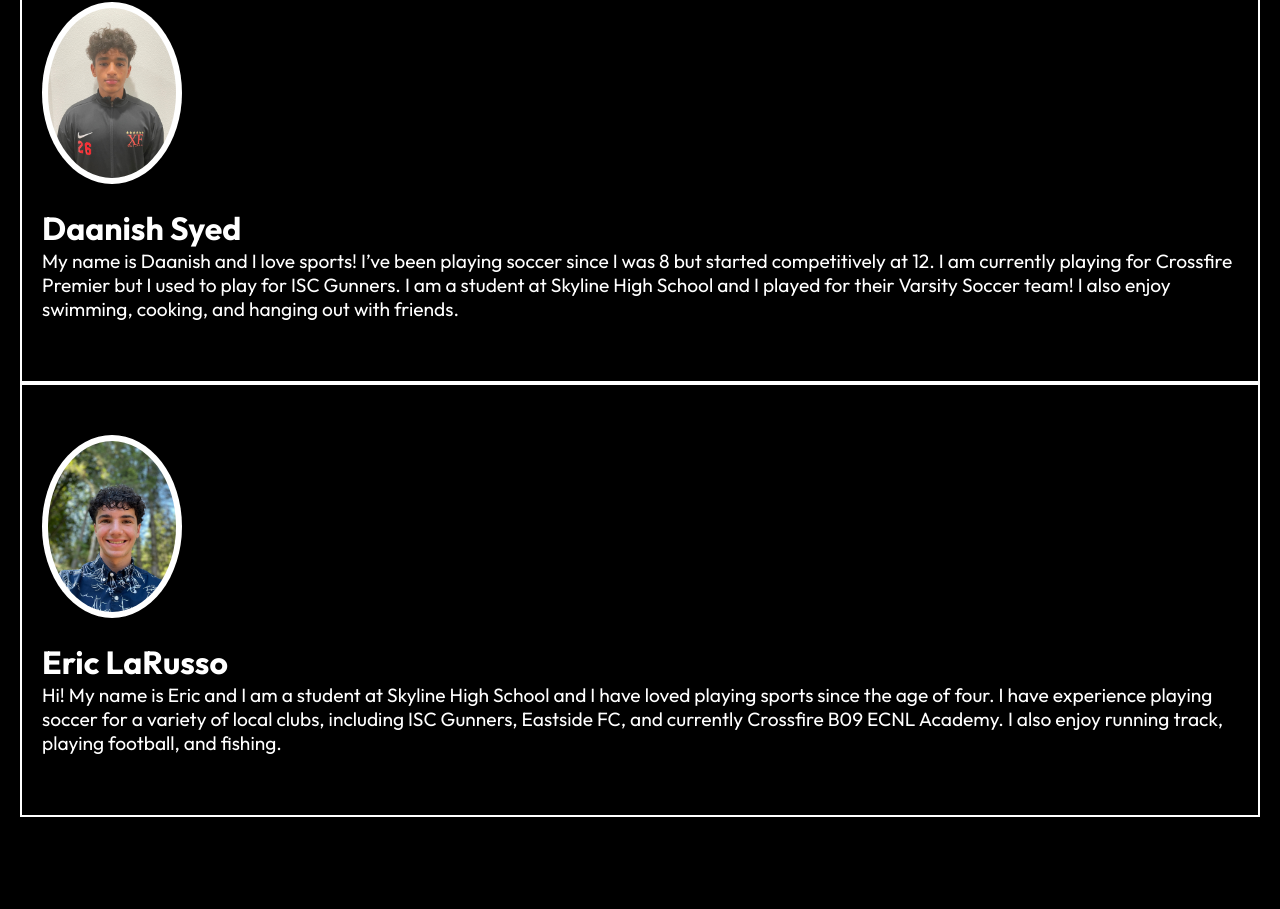
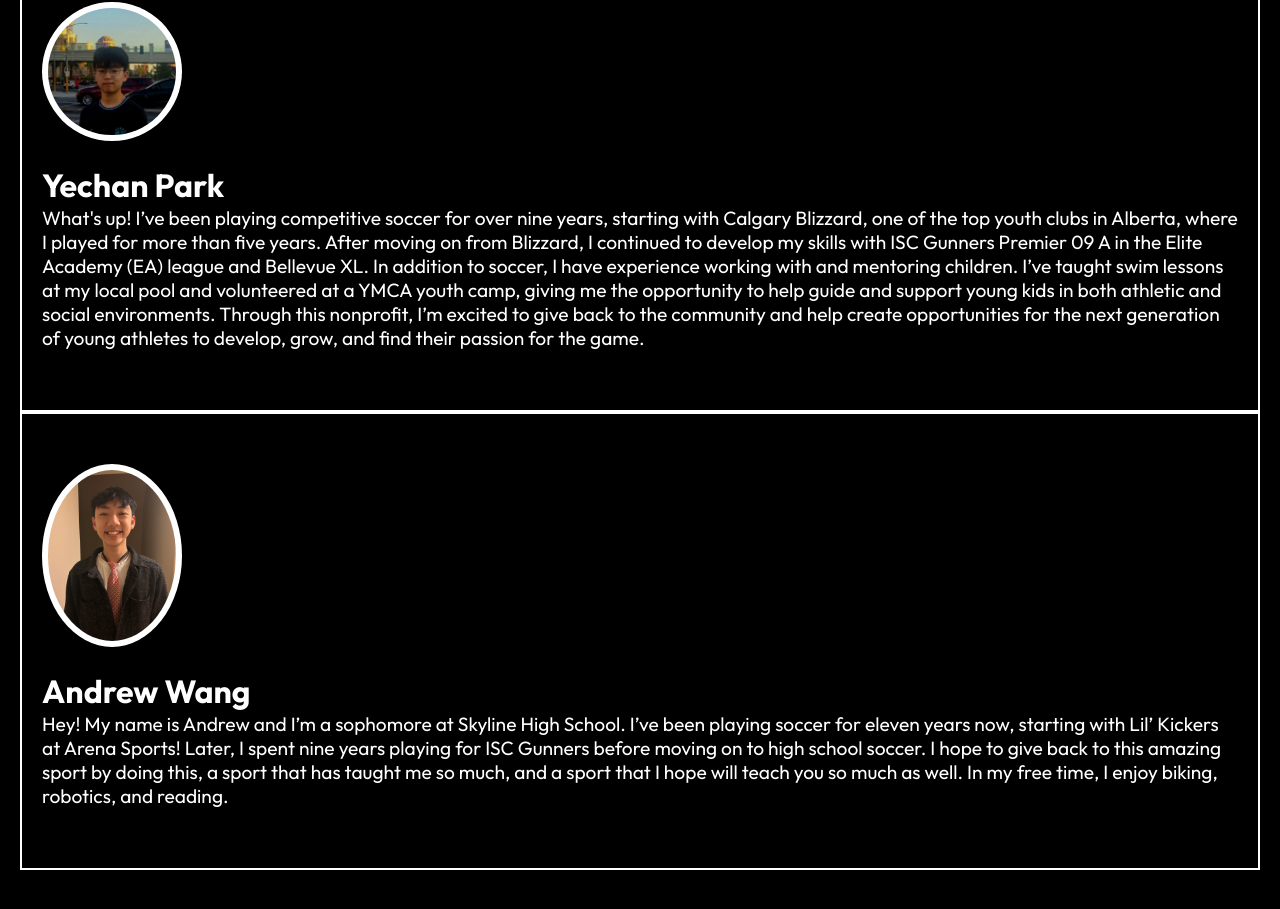
Before and after one commit to rayirthdasgupta/kick-for-cause, a React (Create React App) app: page /team in a window 1280 px wide. Shown: the part 1127-2036 px from the top of the page. Before the commit the page ends 1999 px from the top, so only its background shows below. Built offline with nearby package versions, Linux system fonts and the light colour scheme.

Commit message:
Updated new info

```diff
--- a/src/components/DonationCounter.js
+++ b/src/components/DonationCounter.js
@@ -3,13 +3,13 @@ import React from 'react';
 import { useSpring, animated } from '@react-spring/web';
 
 const DonationCounter = () => {
-  const target = 250; // The total amount raised
+  const target = 3000; // The total amount raised
 
   const { number } = useSpring({
     from: { number: 0 },
     number: target,
     delay: 200,
-    config: { duration: 3000 }
+    config: { duration: 1000 }
   });
 
   return (
--- a/src/components/HeroImg.js
+++ b/src/components/HeroImg.js
@@ -14,17 +14,17 @@ const HeroImg = () => {
       <body>
       <h1>What?</h1>
         <p>
-          Here at the Kick for Cause Sports Camp, our 4 high school trainers teach kids attending the camp the fundamentals of sports like soccer and football. We incoorporate fun activities as well to help kids love sports!
+          Here at the Kick for Cause Sports Camp, our team of 8 high school trainers teach kids attending the camp the fundamentals of soccer. We incoorporate fun activities as well to keep the kids engaged and excited to improve! Our non-profit organization is dedicated to spreading the love of the beautiful game and all our proceeds are donated to improve field-conditions across Washington, making the game more accessible! All skill-levels are welcome and our coaches have lots of experience running these camps...
           </p>
           <h1>When?</h1>
-            <p>We hold two-week camps throughout the summer and hold trainings almost every weekend during the school year!</p>
+            <p>Well... whenever you want! We train kids throughout the year, offering both private sessions, and group sessions. This summer, join us for our biggest project yet, where we will be holding 3-day camps every week from Tuesdays to Thursdays!</p>
           <h1>Where?</h1>
-            <p>Locations may vary throughout Sammamish, but often sessions will be held at Klahanie Park.</p>
+            <p>Locations may vary throughout Sammamish, but often sessions will be held at Klahanie Park, Beaver Lake Middle School, or Skyline High School.</p>
           <h2>
             Coming Soon...
           </h2>
           <p>
-            Summer is over! Throughout the school year we will be holding sessions on weekends for $20. Send us a text or email to enroll your child. All donations we recieve from this camp will be donated to UNICEF!
+            Summer is almost here! More details regarding our summer camps will be released shortly. Send us a text or email to enroll your child.
           </p>
           {/*<h1>For more information look at our About page!</h1>*/}
 
--- a/src/components/HeroImgStyles.css
+++ b/src/components/HeroImgStyles.css
@@ -26,7 +26,7 @@
     text-align: center;
     width: 85%;
     padding-bottom: 8px;
-    padding-top: 80px;
+    padding-top: 200px;
     top: 60%;
 }
 .hero .content h1 {
--- a/src/routes/About.js
+++ b/src/routes/About.js
@@ -7,8 +7,8 @@ const About = () => {
   return <div>
     <Navbar/>
 
-    <HeroImg2 heading = "ABOUT US." text="We LOVE sports.
-    We are a non-profit! All proceeds go to UNICEF! At the Kick for Cause Sports Camp, your kids get quality training for many sports but mostly soccer. While camp attendees will recieve training for sports, there will also be fun activities at the end! Learn about the camp leaders in the 'Meet The Team' section!"/>
+    <HeroImg2 heading = "ABOUT US." text="
+    We are a non-profit! So far, we have raised $3,000 and all our proceeds continue to go towards improving field-conditions across Washington to increase accessibility for under-funded communities! At the Kick for Cause Sports Camp, your kids get quality soccer training from our well experienced trainers. While camp attendees will recieve focused training, there will also be fun activities spread throughout the camp to ensure the kids have a blast! Learn about our trainers in the 'Meet The Team' section!"/>
     {/*<AboutContent/>*/}
     {/*<Footer/>*/}
   </div>
--- a/src/routes/Contact.js
+++ b/src/routes/Contact.js
@@ -6,7 +6,7 @@ import HeroImg2 from '../components/HeroImg2.js';
 const Contact = () => {
   return <div>
     <Navbar/>
-    <HeroImg2 heading = "CONTACT US." text="For information about enrollment or any questions you have, contact us at 425-240-8724 or kickforcausesportscamp@gmail.com"/>
+    <HeroImg2 heading = "CONTACT US." text="For information about enrollment or any questions you have, contact us at 425-738-2825 or kickforcausesportscamp@gmail.com"/>
     {/*<Footer/>*/}
   </div>
 };
--- a/src/routes/MeetTheTeam.js
+++ b/src/routes/MeetTheTeam.js
@@ -4,9 +4,9 @@ import Navbar from '../components/Navbar.js';
 //import HeroImg2 from '../components/HeroImg2.js';
 import "../components/MeetTheTeamStyles.css"
 import RayImg from "../assets/IMG_0834.jpg"
-import EricImg from "../assets/ericimg.jpeg"
+import AndrewImg from "../assets/AndrewImg.jpeg"
 import MatthiasImg from "../assets/matthiasimg.jpeg"
-import DaanishImg from "../assets/daanishimg.jpeg"
+import YechanImg from "../assets/YechanImg.jpeg"
 
 const MeetTheTeam = () => {
   return <div>
@@ -25,14 +25,14 @@ const MeetTheTeam = () => {
         </p>
         </div>
         <div className='daanish'>
-        <img src={DaanishImg} alt = "oops"/>
-        <h1>Daanish Syed</h1>
-        <p>My name is Daanish and I love sports! I’ve been playing soccer since I was 8 but started competitively at 12. I am currently playing for Crossfire Premier but I used to play for ISC Gunners. I am a student at Skyline High School and I played for their Varsity Soccer team! I also enjoy swimming, cooking, and hanging out with friends.</p>
+        <img src={YechanImg} alt = "oops"/>
+        <h1>Yechan Park</h1>
+        <p>What's up! I’ve been playing competitive soccer for over nine years, starting with Calgary Blizzard, one of the top youth clubs in Alberta, where I played for more than five years. After moving on from Blizzard, I continued to develop my skills with ISC Gunners Premier 09 A in the Elite Academy (EA) league and Bellevue XL. In addition to soccer, I have experience working with and mentoring children. I’ve taught swim lessons at my local pool and volunteered at a YMCA youth camp, giving me the opportunity to help guide and support young kids in both athletic and social environments. Through this nonprofit, I’m excited to give back to the community and help create opportunities for the next generation of young athletes to develop, grow, and find their passion for the game.</p>
         </div>
         <div className='eric'>
-        <img src={EricImg} alt = "oops"/>
-        <h1>Eric LaRusso</h1>
-        <p>Hi! My name is Eric and I am a student at Skyline High School and I have loved playing sports since the age of four. I have experience playing soccer for a variety of local clubs, including ISC Gunners, Eastside FC, and currently Crossfire B09 ECNL Academy. I also enjoy running track, playing football, and fishing.</p>
+        <img src={AndrewImg} alt = "oops"/>
+        <h1>Andrew Wang</h1>
+        <p>Hey! My name is Andrew and I’m a sophomore at Skyline High School. I’ve been playing soccer for eleven years now, starting with Lil’ Kickers at Arena Sports! Later, I spent nine years playing for ISC Gunners before moving on to high school soccer. I hope to give back to this amazing sport by doing this, a sport that has taught me so much, and a sport that I hope will teach you so much as well. In my free time, I enjoy biking, robotics, and reading.</p>
         </div>
 
 
```
Also changed, not shown: src/assets/AndrewImg.jpeg (added), src/assets/YechanImg.jpeg (added).
